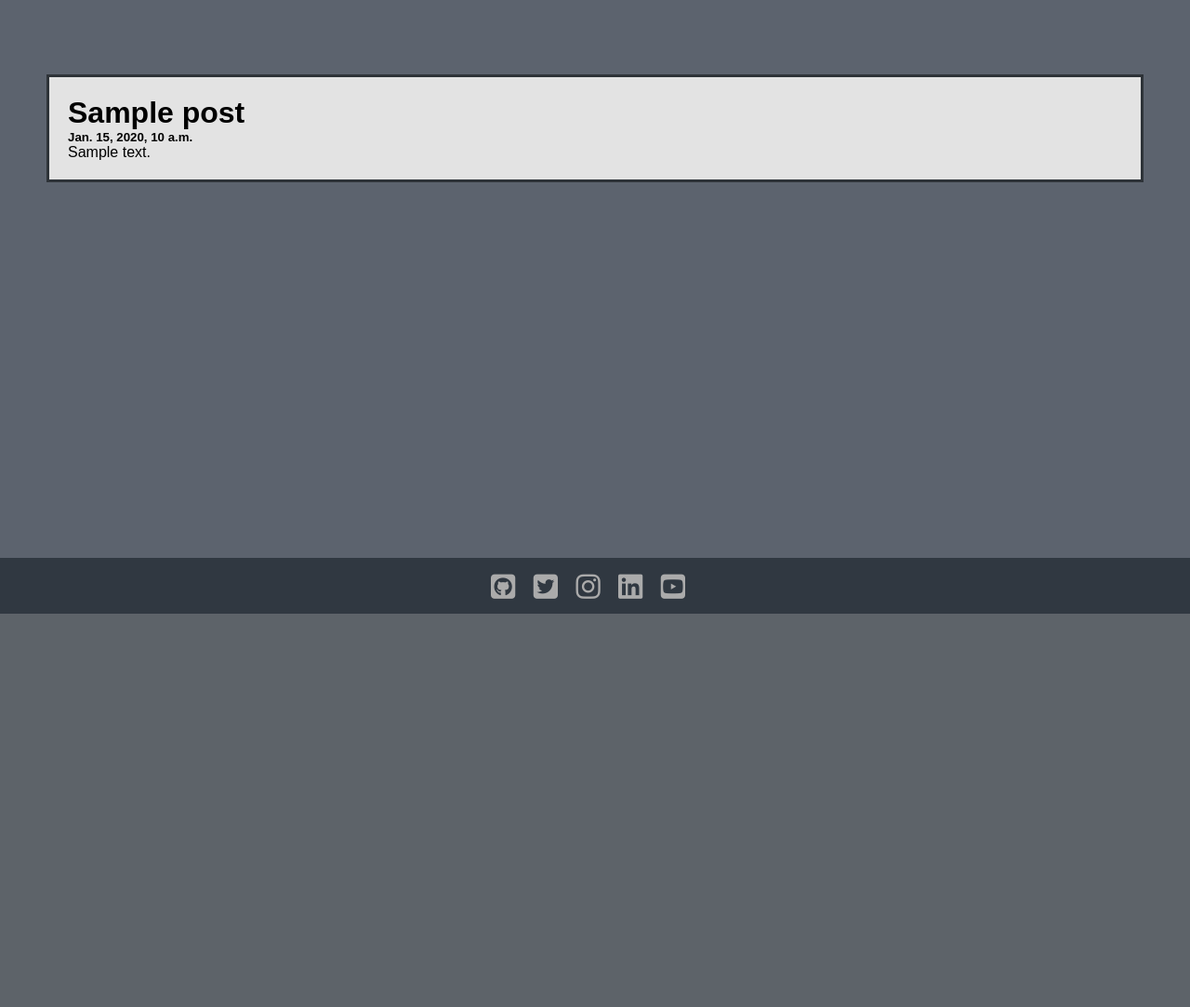
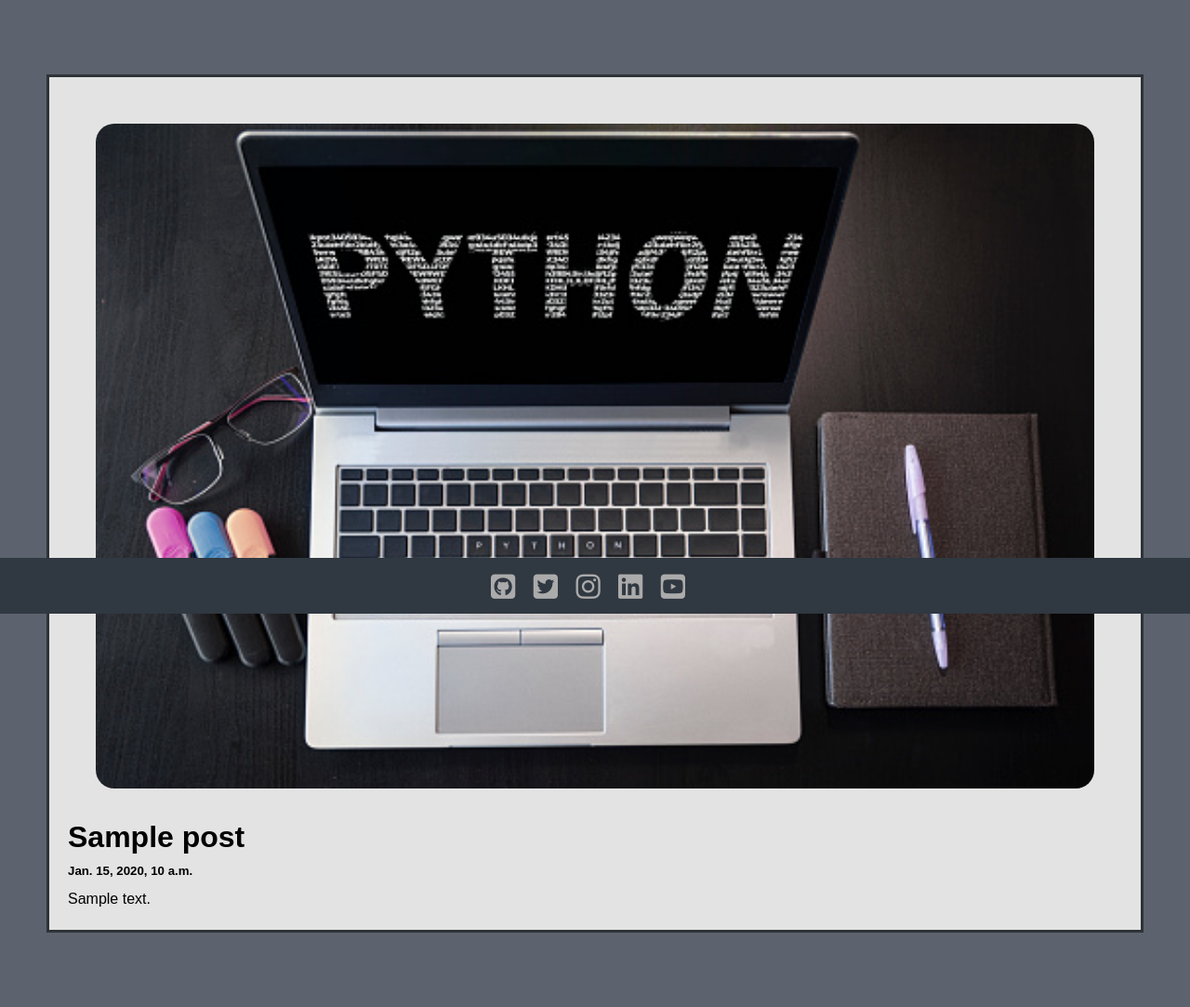
Before and after one commit to zachdickerson/Blog, a Django app: template blog/templates/posts.html in a window 1280 px wide. Shown: the part 140-1223 px from the top of the page at 93% size. Before the commit the page ends 800 px from the top, so only its background shows below. Run offline with Django 4.2, Linux system fonts and the light colour scheme; the template is opened without the code that fills it: most values are stand-ins (such as "Sample title", 1, 10 or a date in 2020); parts of the project's set-up code (start-up, migrations or seed data) failed here and were passed over; some libraries are stand-ins or nearby versions.

Commit message:
Update to index/post images
Images have been added and formatted, along with font formatting.

```diff
--- a/blog/templates/posts.html
+++ b/blog/templates/posts.html
@@ -25,6 +25,10 @@ html {
 body {
     background: #5c636e;
     color: #e3e3e3;
+}
+
+p {
+    line-height: 1.6;
 }
 
 /* ------ Heading  Styles -------- */
@@ -92,7 +96,23 @@ nav ul li a:hover {
   clear: both;
 }
 
-/*----------- Footer Section-------------*/
+.img-sizing {
+    padding: 30px;
+    height: 100%;
+    width: 100%;
+    border-radius: 50px;
+}
+
+.title {
+    padding: 0 0 0 0;
+}
+
+h5 {
+    padding: 10px 0;
+}
+
+
+/*----------- Footer Section -------------*/
 
 .footer {
     background-color: #303841;
@@ -209,7 +229,8 @@ nav .fas {
         <div class="row">
             <div class="column">
                 <div class="card">
-                    <h1>{{posts.title}}</h1>
+                    <img src="{% static 'pythonphoto.jpg' %}" class="img-sizing">
+                    <h1 class = title>{{posts.title}}</h1>
                     <h5>{{posts.created_at}}</h5>
                     <p>{{posts.body}}</p>
                 </div>
```
Also changed, not shown: blog/templates/index.html (+19 -1 lines), blog/db.sqlite3, blog/static/pythonphoto.jpg (added).
